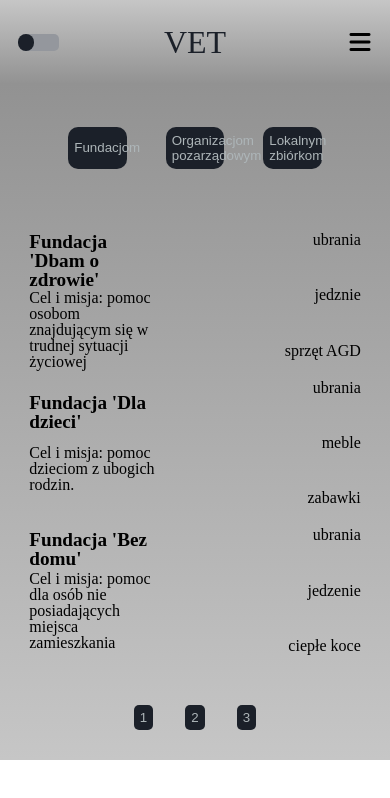
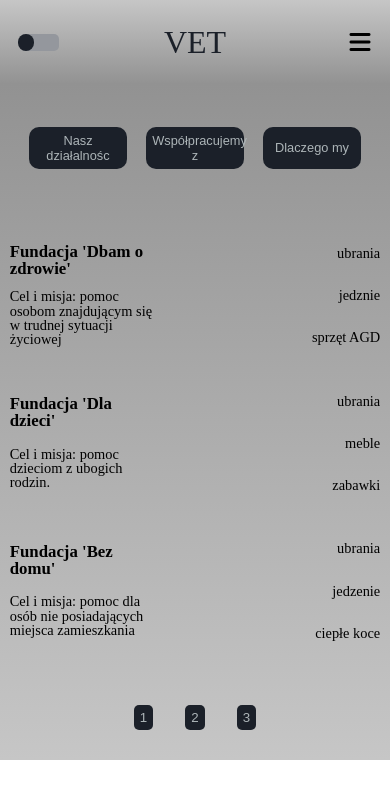
Before and after one commit to Kadavi95/ProjectMiniWeb, a React (Create React App) app: page /aboutUs in a window 390 px wide. Shown: the top 798 px of the page. Built offline with nearby package versions, Linux system fonts and the light colour scheme.

Commit message:
added styles for aboutUs section

```diff
--- a/src/Elements/fakeData.js
+++ b/src/Elements/fakeData.js
@@ -1,6 +1,6 @@
 const fakeData = [
   {
-    type: "Fundacjom",
+    type: "Nasz działalnośc",
     organizations: [
       {
         name: "Fundacja 'Dbam o zdrowie' ",
@@ -50,7 +50,7 @@ const fakeData = [
     ],
   },
   {
-    type: "Organizacjom pozarządowym",
+    type: "Współpracujemy z",
     organizations: [
       {
         name: "Organizacja 'Lorem Ipsum 1'",
@@ -86,7 +86,7 @@ const fakeData = [
     ],
   },
   {
-    type: "Lokalnym zbiórkom",
+    type: "Dlaczego my",
     organizations: [
       {
         name: "'Zbiórka 'Lorem Ipsum 1'",
--- a/src/sass/aboutUs.scss
+++ b/src/sass/aboutUs.scss
@@ -15,6 +15,18 @@
         flex-direction: column;
         justify-content: space-between;
         align-items: center;
+        @media screen and (max-width: 376px) {
+            width: 90%;
+        }
+        @media screen and (min-width: 377px) and (max-width: 412px){
+            width: 95%;
+        }
+        @media screen and (min-width: 413px) and (max-width: 420px){
+            width: 95%;
+        }
+        @media screen and (min-width: 515px) and (max-width: 559px){
+            width: 95%;
+        }
         .aboutUsMainButtons{
             width: 100%;
             height: 10vh;
@@ -22,6 +34,7 @@
             flex-direction: row;
             justify-content: space-evenly;
             align-items: center;
+
 
             .aboutUsSingleMainButton{
                 height: 5vh;
@@ -32,7 +45,22 @@
                 border: none;
                 border-radius: 10px;
                 outline: none;
-
+                @media screen and (max-width: 376px) {
+                    width: 25vw;
+                    font-size: .7rem;
+                }
+                @media screen and (min-width: 377px) and (max-width: 412px){
+                    width: 25vw;
+                    font-size: .8rem;
+                }
+                @media screen and (min-width: 413px) and (max-width: 420px){
+                    width: 27vw;
+                    font-size: .85rem;
+                }
+                @media screen and (min-width: 515px) and (max-width: 559px){
+                    width: 27vw;
+                    font-size: .85rem;
+                }
             }
         }
         .aboutUsDateContainer {
@@ -56,9 +84,28 @@
                 h5{
                     font-size: 1.2rem;
                     font-weight: bold;
+                    @media screen and (max-width: 376px) {
+                        font-size: 1rem;
+                    }
+                    @media screen and (min-width: 377px) and (max-width: 412px){
+                        font-size: 1.05rem;
+                    }
+                    @media screen and (min-width: 413px) and (max-width: 420px){
+                        font-size: 1.1rem;
+                    }
                 }
                  p{
                     font-size: 1rem;
+                    @media screen and (max-width: 376px) {
+                        font-size: .8rem;
+                    }
+                    @media screen and (min-width: 377px) and (max-width: 412px){
+                        font-size: .9rem;
+                    }
+                    @media screen and (min-width: 413px) and (max-width: 420px){
+                        font-size: 1rem;
+                    }
+
                  }
                }
             }.ItemsContainer{
@@ -67,14 +114,23 @@
                 flex-direction: row;
                 justify-content: space-evenly;
                 align-items: center;
-                @media screen and (max-width: 1000px) {
+                @media screen and (max-width: 1025px) {
                     flex-direction: column;
-                    justify-content: space-between;
+                    justify-content: space-around;
                     align-items: flex-end;
                 }
                 .singleItem{
                     display: block;
                     margin-left: .3rem;
+                    @media screen and (max-width: 376px) {
+                        font-size: .8rem;
+                    }
+                    @media screen and (min-width: 377px) and (max-width: 412px){
+                        font-size: .9rem;
+                    }
+                    @media screen and (min-width: 413px) and (max-width: 420px){
+                        font-size: 1rem;
+                    }
                 }
 
             }
```
